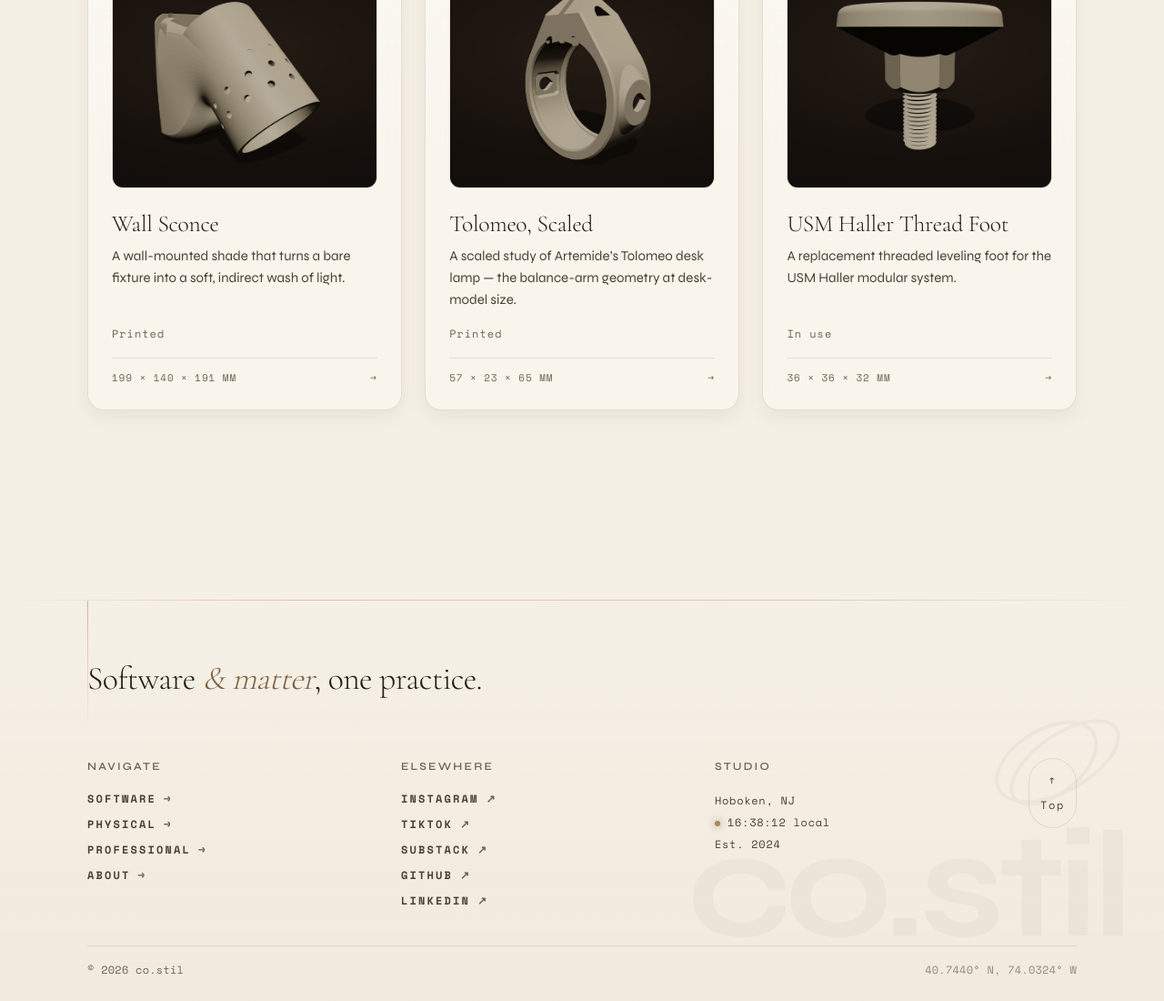
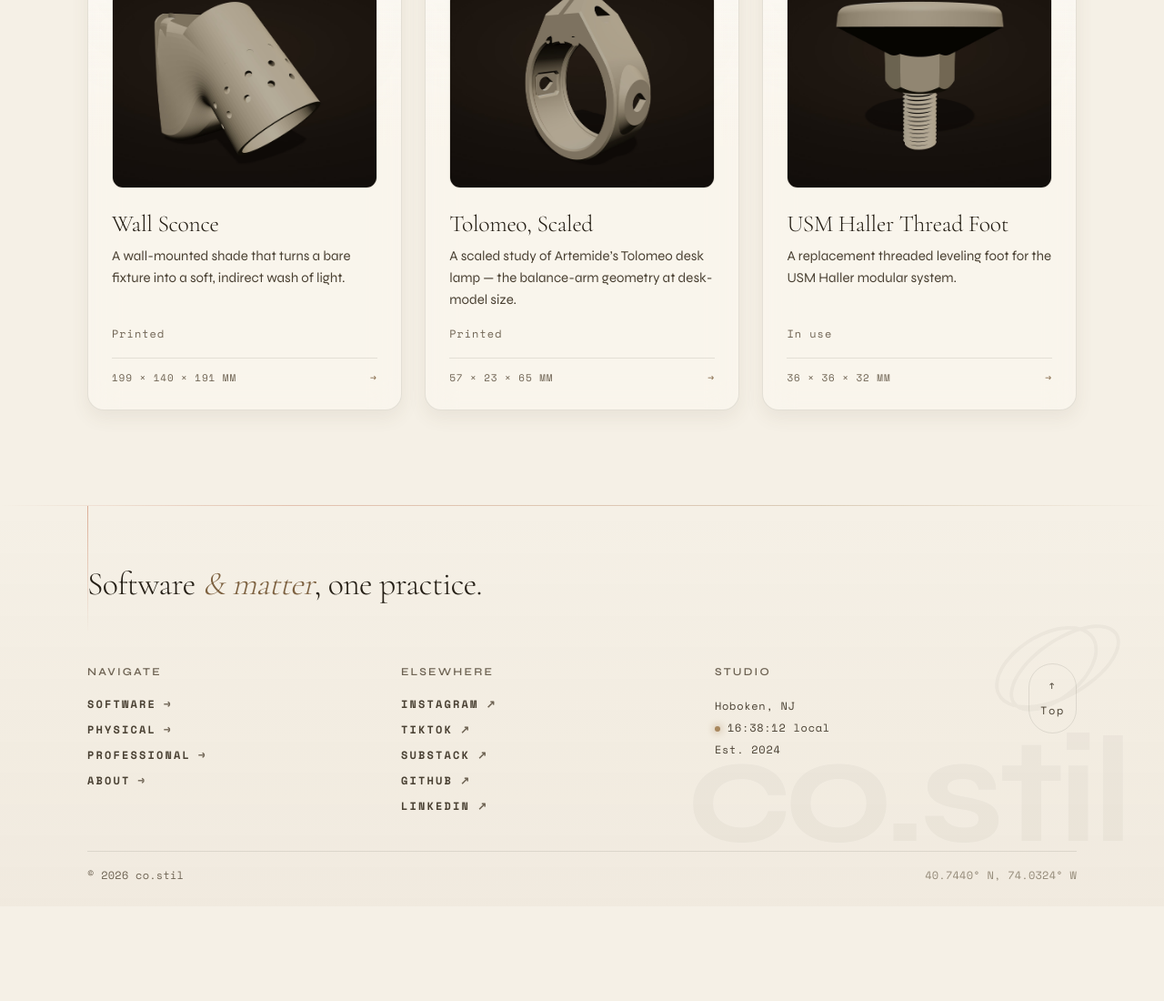
Before and after one commit to stilwellc/Mobi, a Next.js app: page /physical/prints in a window 1280 px wide. Shown: the part 1593-2693 px from the top of the page at 91% size. After the commit the page ends 2589 px from the top, so only its background shows below. Built offline with nearby package versions, Linux system fonts and the light colour scheme.

Commit message:
Whitespace: normalize the content-to-footer seam sitewide (~200px, was up to 420px)

```diff
--- a/app/components/Footer.tsx
+++ b/app/components/Footer.tsx
@@ -75,7 +75,7 @@ export default function Footer() {
   };
 
   return (
-    <footer role="contentinfo" style={{ marginTop: 'var(--space-6)' }}>
+    <footer role="contentinfo" style={{ marginTop: 'var(--space-4)' }}>
       <style>{`
         .ftr-room{position:relative;overflow:hidden;background:linear-gradient(180deg, transparent 0%, color-mix(in srgb, var(--color-bg) 60%, black) 140%)}
         [data-theme=light] .ftr-room{background:linear-gradient(180deg, transparent 0%, color-mix(in srgb, var(--color-accent-gold) 7%, transparent) 140%)}
--- a/app/physical/1122/page.tsx
+++ b/app/physical/1122/page.tsx
@@ -131,7 +131,7 @@ function ChapterHead({ n, kicker, title }: { n: string; kicker: string; title: s
 
 export default function Project1122() {
   return (
-    <article className="rail" style={{ paddingBlock: 'var(--space-6)' }}>
+    <article className="rail" style={{ paddingBlock: 'var(--space-6) var(--space-5)' }}>
       <style>{`
         .room-pairs {
           display: grid;
--- a/app/physical/page.tsx
+++ b/app/physical/page.tsx
@@ -22,7 +22,7 @@ function metaLine(item: SectionItem): string {
 
 export default function PhysicalPage() {
   return (
-    <div className="rail" style={{ paddingBlock: 'var(--space-6) var(--space-7)' }}>
+    <div className="rail" style={{ paddingBlock: 'var(--space-6) var(--space-5)' }}>
       {/* Ritual header — route numeral 02 lives behind the h1 (sitewide sequence) */}
       <header
         style={{
--- a/app/physical/prints/[id]/page.tsx
+++ b/app/physical/prints/[id]/page.tsx
@@ -61,7 +61,7 @@ export default function PrintDetailPage() {
   ].filter((s): s is { term: string; value: string } => s !== null);
 
   return (
-    <div className="rail" style={{ paddingBlock: 'var(--space-5) var(--space-6)' }}>
+    <div className="rail" style={{ paddingBlock: 'var(--space-5)' }}>
       {/* Ritual header */}
       <header style={{ marginBottom: 'var(--space-4)' }}>
         <p className="eyebrow" style={{ margin: '0 0 var(--space-2)' }}>
--- a/app/physical/prints/page.tsx
+++ b/app/physical/prints/page.tsx
@@ -35,7 +35,7 @@ const REPO_FILES: Array<[string, string]> = [
 
 export default function PrintsPage() {
   return (
-    <div className="rail" style={{ paddingBlock: 'var(--space-5) var(--space-6)' }}>
+    <div className="rail" style={{ paddingBlock: 'var(--space-5)' }}>
       <style>{`
         .pr-sec{position:relative;overflow:hidden;padding:80px 0 30px}
         .pr-sec .eyebrow{margin:0 0 var(--space-1)}
--- a/app/software/page.tsx
+++ b/app/software/page.tsx
@@ -71,7 +71,7 @@ export default function SoftwarePage() {
       </section>
 
       {/* The two rooms — editorial spreads, wine accent, alternating sides */}
-      <section className="rail" style={{ paddingBottom: 'var(--space-6)' }}>
+      <section className="rail" style={{ paddingBottom: 'var(--space-5)' }}>
         <IndexSpread
           index="01"
           title={ray.name}
```
